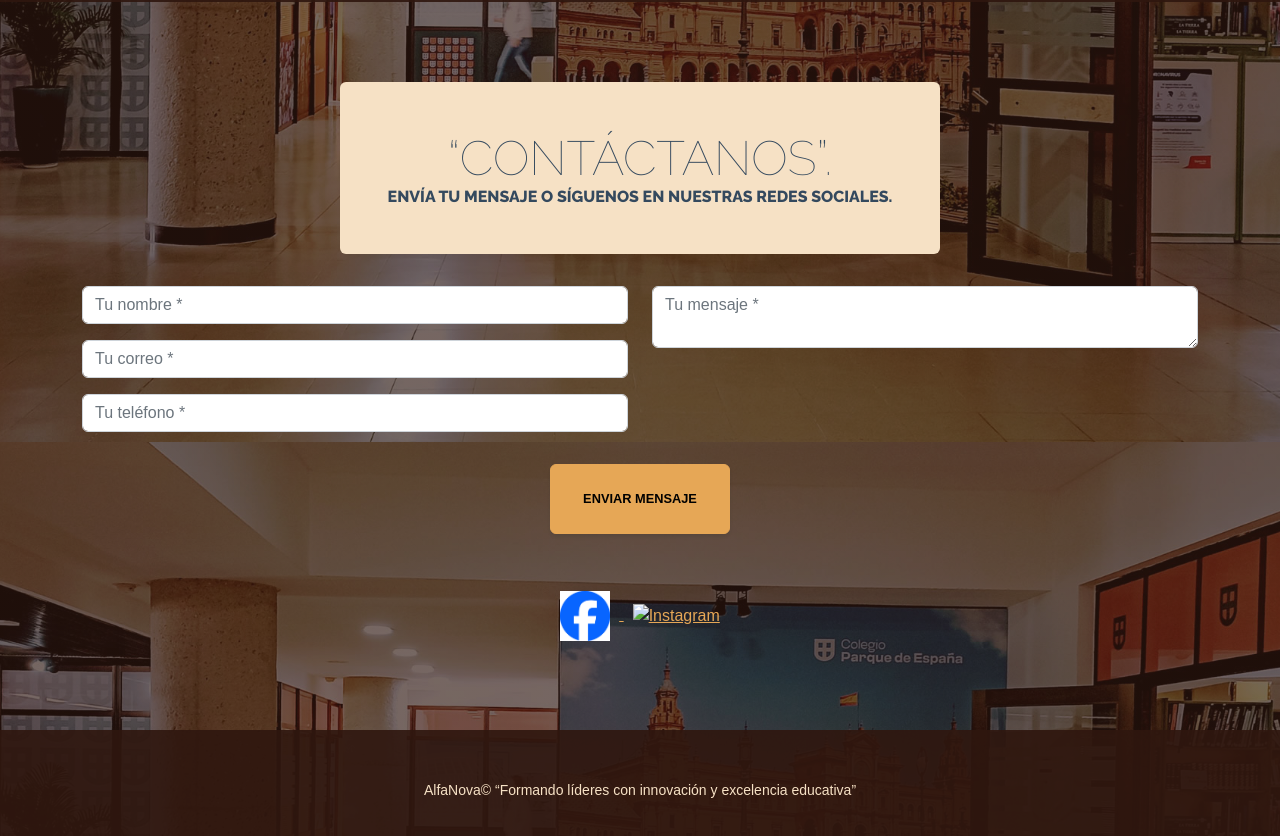
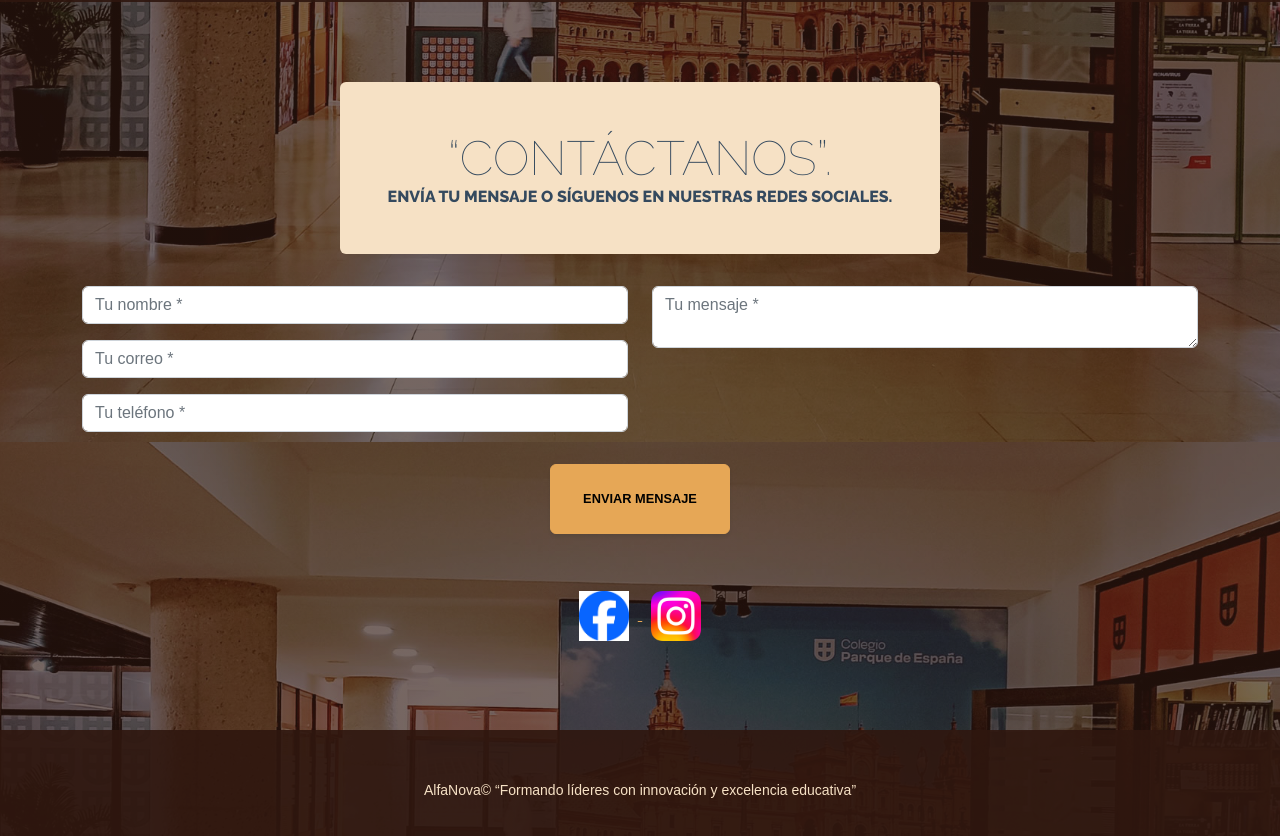
Before and after one commit to Roro2305/Roro2305.github.io, a plain HTML site: page Contacto.html in a window 1280 px wide. Shown: the part 358-1194 px from the top of the page. Drawn offline with nearby package versions, Linux system fonts and the light colour scheme.

Commit message:
Update Contacto.html

```diff
--- a/Contacto.html
+++ b/Contacto.html
@@ -6,7 +6,7 @@
         <meta name="description" content="" />
         <meta name="author" content="" />
         <title>Jose Rodrigo Gonzalez Ramirez</title>
-        <link rel="icon" type="image/x-icon" href="/jose rodrigo/assets/favicon.ico" />
+        <link rel="icon" type="image/x-icon" href="assets/favicon.ico" />
         <!-- Google fonts-->
         <link href="https://fonts.googleapis.com/css?family=Raleway:100,100i,200,200i,300,300i,400,400i,500,500i,600,600i,700,700i,800,800i,900,900i" rel="stylesheet" />
         <link href="https://fonts.googleapis.com/css?family=Lora:400,400i,700,700i" rel="stylesheet" />
@@ -86,7 +86,7 @@
                 <img src="assets/img/facebook.png" alt="Facebook" style="width:50px; margin:9px;">
             </a>
             <a href="https://www.instagram.com/rodrigo23970/" target="_blank">
-                <img src="/jose rodrigo/assets/img/instagram.png" alt="Instagram" style="width:50px; margin:9px;">
+                <img src="assets/img/instagram.png" alt="Instagram" style="width:50px; margin:9px;">
             </a>
         </div>
     </div>
@@ -101,4 +101,5 @@
         <!-- Core theme JS-->
         <script src="js/scripts.js"></script>
 </body>
+
 </html>
```
